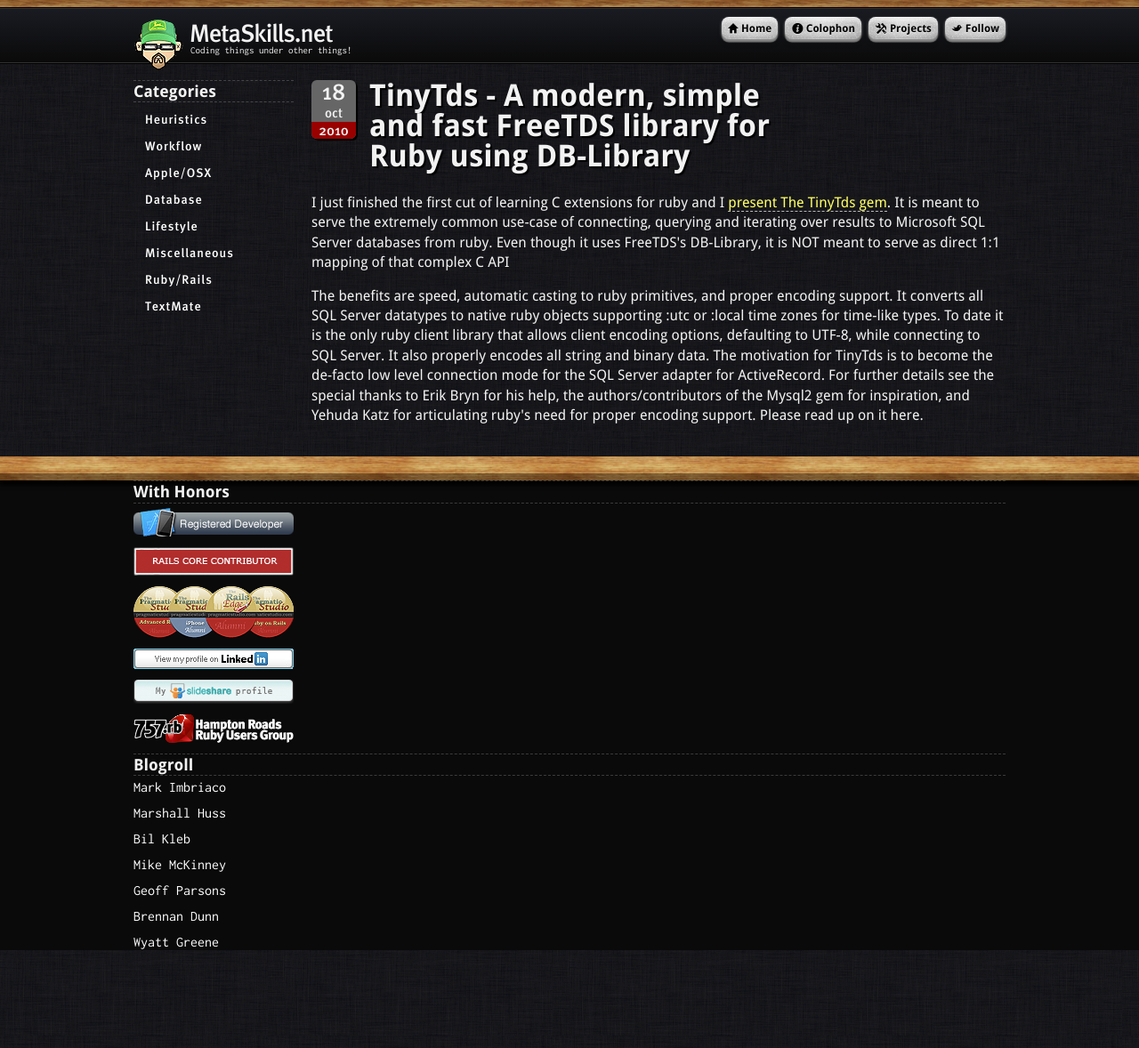
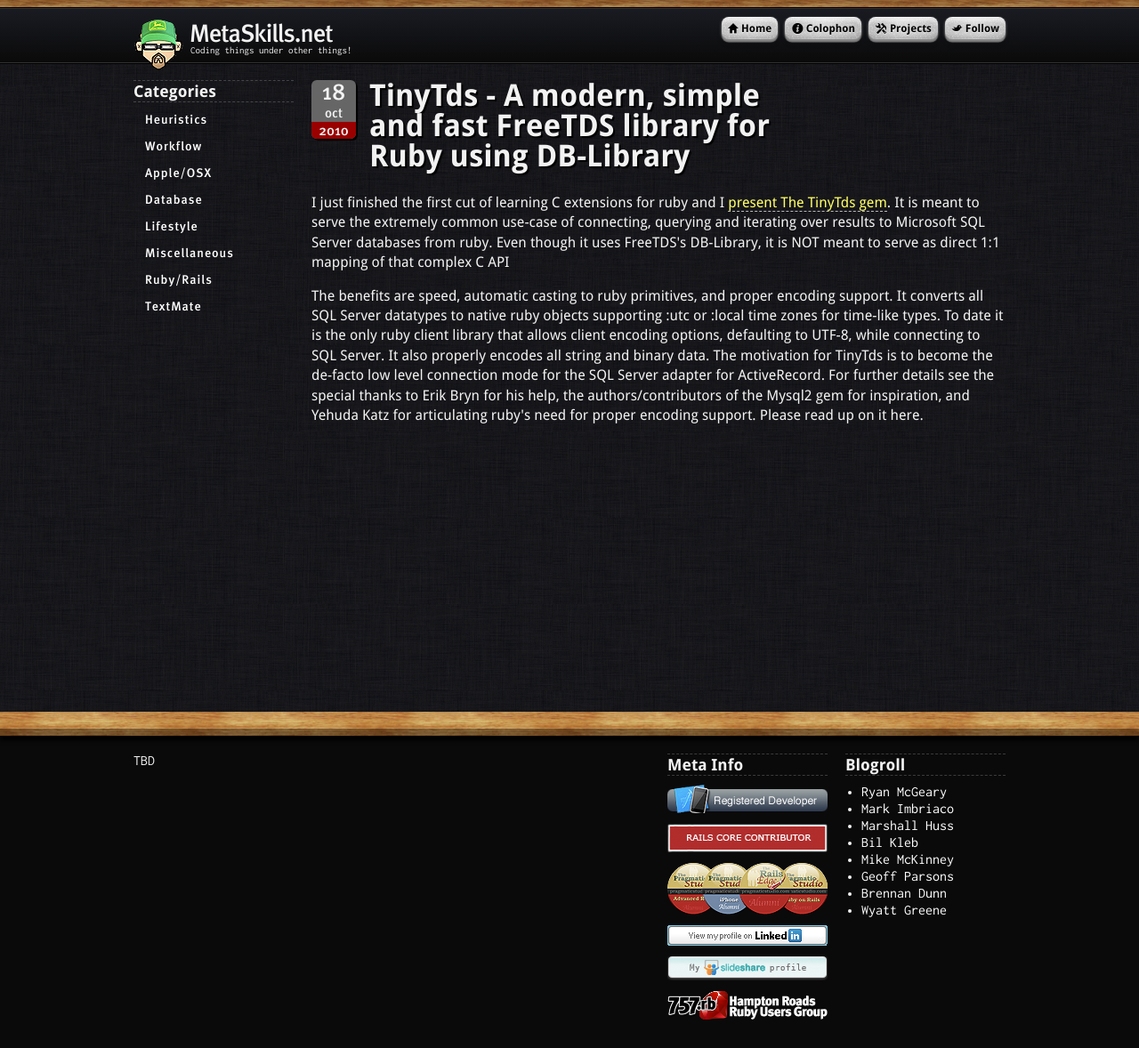
Before and after one commit to codefriendly/metaskills.net, a Jekyll site: the page built from _posts/2010-10-18-tinytds-a-modern-simple-and-fast-freetds-library-for-ruby-using-db-library.html, in a window 1280 px wide and 1178 px high. Shown: the whole window at 89% size. Built offline with Jekyll 4.4.1, drawn with Linux system fonts in a browser that asks for light colours.

Commit message:
Get the footer layout working.

```diff
--- a/_includes/footer.html
+++ b/_includes/footer.html
@@ -1,6 +1,10 @@
 
-<section id="honors">
-  <h3>With Honors</h3>
+<section id="foottbd">
+  TBD
+</section>
+
+<section id="badges">
+  <h3>Meta Info</h3>
   <ul>
     <li><a id="badge_ios" href="http://developer.apple.com/"></a></li>
     <li><a id="badge_railscore" href="http://contributors.rubyonrails.org/contributors/ken-collins/commits"></a></li>
@@ -9,11 +13,12 @@
     <li><a id="badge_slideshare" href="http://www.slideshare.net/metaskills"></a></li>
     <li><a id="badge_757rb" href="http://757rb.org/"></a></li>
   </ul>
-</div>
+</section>
 
 <section id="blogroll">
   <h3>Blogroll</h3>
   <ul>
+    <li><a href="http://ryan.mcgeary.org/">Ryan McGeary</a></li>
     <li><a href="http://www.linkedin.com/in/imbriaco">Mark Imbriaco</a></li>
     <li><a href="http://mwhuss.com/">Marshall Huss</a></li>
     <li><a href="http://fun3d.larc.nasa.gov/">Bil Kleb</a></li>
--- a/resource/site.css
+++ b/resource/site.css
@@ -41,13 +41,13 @@
 
 /* Variables */
 /* Vendor Helpers */
-/* My Helpers */
+/* My Variables & Helpers */
 /* Component - Global Links */
 /* Component - AppleTV Left Navigation */
 /* Component - Data badge for pubdate */
 /* Component - Pre/Code */
 /* Component - Disqus Formatting */
-/* Component - Footer Badges */
+/* Component - Footers */
 /* Layout - Post */
 /* Layout - Default */
 body {
@@ -121,7 +121,8 @@
           display: inline; }
   body section#page {
     width: 980px;
-    margin: 0px auto; }
+    margin: 0px auto;
+    min-height: 800px; }
     body section#page a, body section#page a:link, body section#page a:visited, body section#page a:hover, body section#page a:active {
       color: #ffff66;
       background-color: none;
@@ -358,48 +359,80 @@
       box-shadow: 0 5px 5px black; }
     body footer#foot section#footer {
       width: 980px;
-      margin: 0px auto; }
-      body footer#foot section#footer section#honors a, body footer#foot section#footer section#honors a:link, body footer#foot section#footer section#honors a:visited, body footer#foot section#footer section#honors a:hover, body footer#foot section#footer section#honors a:active {
+      margin: 0px auto;
+      padding: 20px 0;
+      position: relative; }
+      body footer#foot section#footer:after {
+        content: ".";
+        display: block;
+        height: 0;
+        clear: both;
+        visibility: hidden; }
+      body footer#foot section#footer h3 {
+        margin-bottom: 10px; }
+      body footer#foot section#footer section#foottbd {
+        float: left;
+        width: 580px;
+        margin-right: 20px; }
+      body footer#foot section#footer section#badges {
+        float: left;
+        width: 180px;
+        margin-right: 20px; }
+        body footer#foot section#footer section#badges a, body footer#foot section#footer section#badges a:link, body footer#foot section#footer section#badges a:visited, body footer#foot section#footer section#badges a:hover, body footer#foot section#footer section#badges a:active {
           color: #fff;
           background-color: none;
           text-decoration: none;
           border: none; }
-      body footer#foot section#footer section#honors ul {
+        body footer#foot section#footer section#badges ul {
           list-style: none; }
-      body footer#foot section#footer section#honors a {
+        body footer#foot section#footer section#badges a {
           display: block;
           width: 180px;
           margin-bottom: 12px; }
-      body footer#foot section#footer section#honors #badge_ios {
+        body footer#foot section#footer section#badges #badge_ios {
           height: 32px;
           background-image: url("/resource/sprite.png");
           background-position: -0px -20px;
           background-repeat: no-repeat; }
-      body footer#foot section#footer section#honors #badge_railscore {
+        body footer#foot section#footer section#badges #badge_railscore {
           height: 32px;
           background-image: url("/resource/sprite.png");
           background-position: -0px -60px;
           background-repeat: no-repeat; }
-      body footer#foot section#footer section#honors #badge_pragalumni {
+        body footer#foot section#footer section#badges #badge_pragalumni {
           height: 58px;
           background-image: url("/resource/sprite.png");
           background-position: -0px -100px;
           background-repeat: no-repeat; }
-      body footer#foot section#footer section#honors #badge_linkedin {
+        body footer#foot section#footer section#badges #badge_linkedin {
           height: 23px;
           background-image: url("/resource/sprite.png");
           background-position: -0px -160px;
           background-repeat: no-repeat; }
-      body footer#foot section#footer section#honors #badge_slideshare {
+        body footer#foot section#footer section#badges #badge_slideshare {
           height: 27px;
           background-image: url("/resource/sprite.png");
           background-position: -0px -200px;
           background-repeat: no-repeat; }
-      body footer#foot section#footer section#honors #badge_757rb {
+        body footer#foot section#footer section#badges #badge_757rb {
           height: 32px;
           background-image: url("/resource/sprite.png");
           background-position: -0px -240px;
           background-repeat: no-repeat; }
+      body footer#foot section#footer section#blogroll {
+        float: left;
+        width: 180px; }
+        body footer#foot section#footer section#blogroll a, body footer#foot section#footer section#blogroll a:link, body footer#foot section#footer section#blogroll a:visited, body footer#foot section#footer section#blogroll a:hover, body footer#foot section#footer section#blogroll a:active {
+          color: #fff;
+          background-color: none;
+          text-decoration: none;
+          border: none; }
+        body footer#foot section#footer section#blogroll a:hover {
+          color: #ffff66; }
+        body footer#foot section#footer section#blogroll ul {
+          padding-left: 18px; }
+        body footer#foot section#footer section#blogroll ul li {
+          margin: 2px 0; }
   body h1, body h2, body h3, body h4 {
     font-family: MetaDroidSans, Helvetica sans-serif;
     font-size: 32px;
```
Also changed, not shown: _sass/site.scss (+30 -7 lines). Lines whose indentation alone changed are shown as unchanged.
